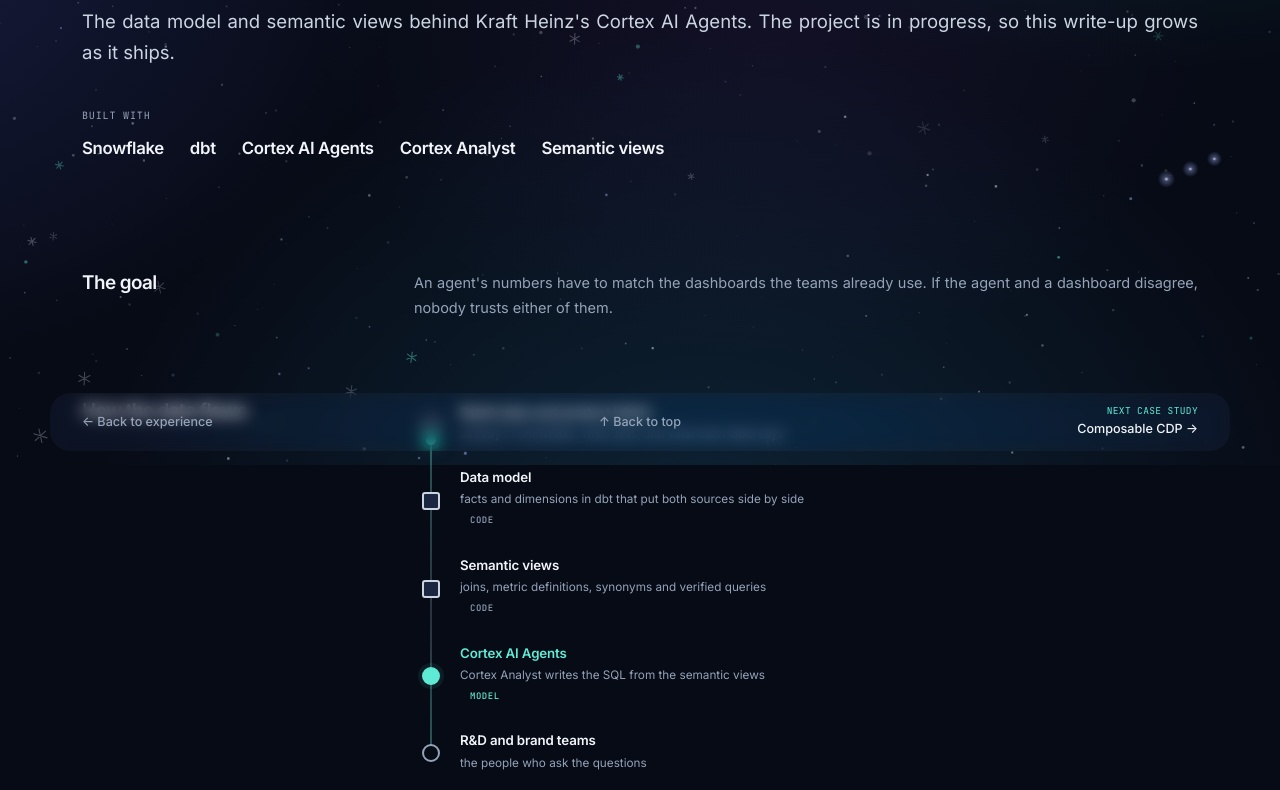
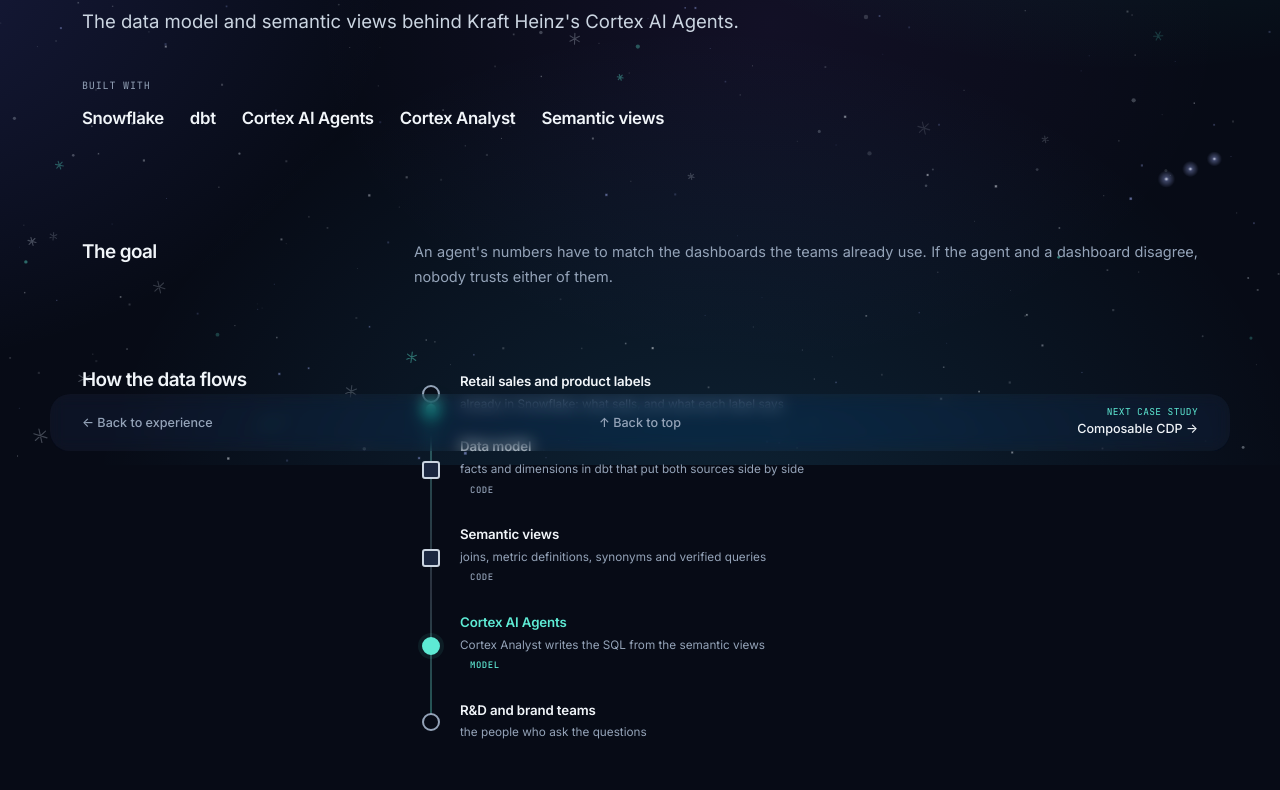
Before and after one commit to lucalamorte/lucalamorte.github.io, a plain HTML site: page projects/ibm.html in a window 1280 px wide. Shown: the part 335-1125 px from the top of the page. Drawn offline with Linux system fonts and the light colour scheme; animation ran at ten frames a second.

Commit message:
Cut the lede of the IBM case study to one sentence
Co-Authored-By: Claude Opus 5.5 <noreply@anthropic.com>

```diff
--- a/projects/ibm.html
+++ b/projects/ibm.html
@@ -56,7 +56,7 @@
     <svg class="art-logo icon" aria-hidden="true"><use href="#i-db"/></svg>
     <span class="eyebrow">AI Innovation · IBM · client: Kraft Heinz · 2026 · present</span>
     <h1>Data model and AI agents</h1>
-    <p class="lede">The data model and semantic views behind Kraft Heinz's Cortex AI Agents. The project is in progress, so this write-up grows as it ships.</p>
+    <p class="lede">The data model and semantic views behind Kraft Heinz's Cortex AI Agents.</p>
   </header>
   <div class="built"><p>Built with</p><ul><li>Snowflake</li><li>dbt</li><li>Cortex AI Agents</li><li>Cortex Analyst</li><li>Semantic views</li></ul></div>
 
```
